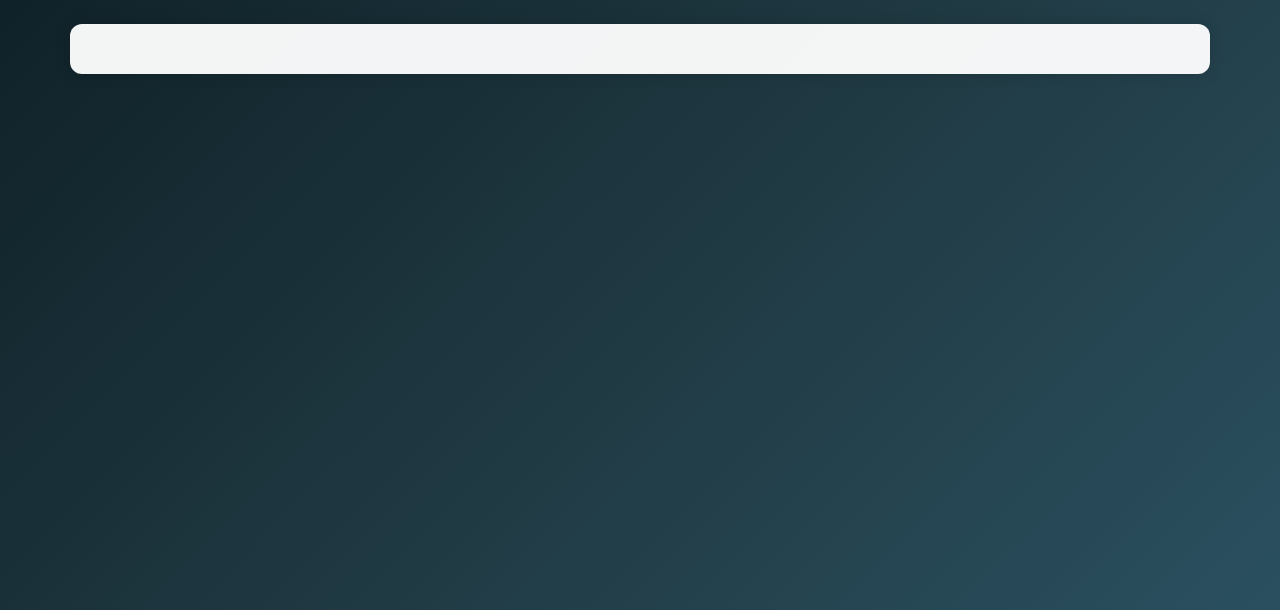
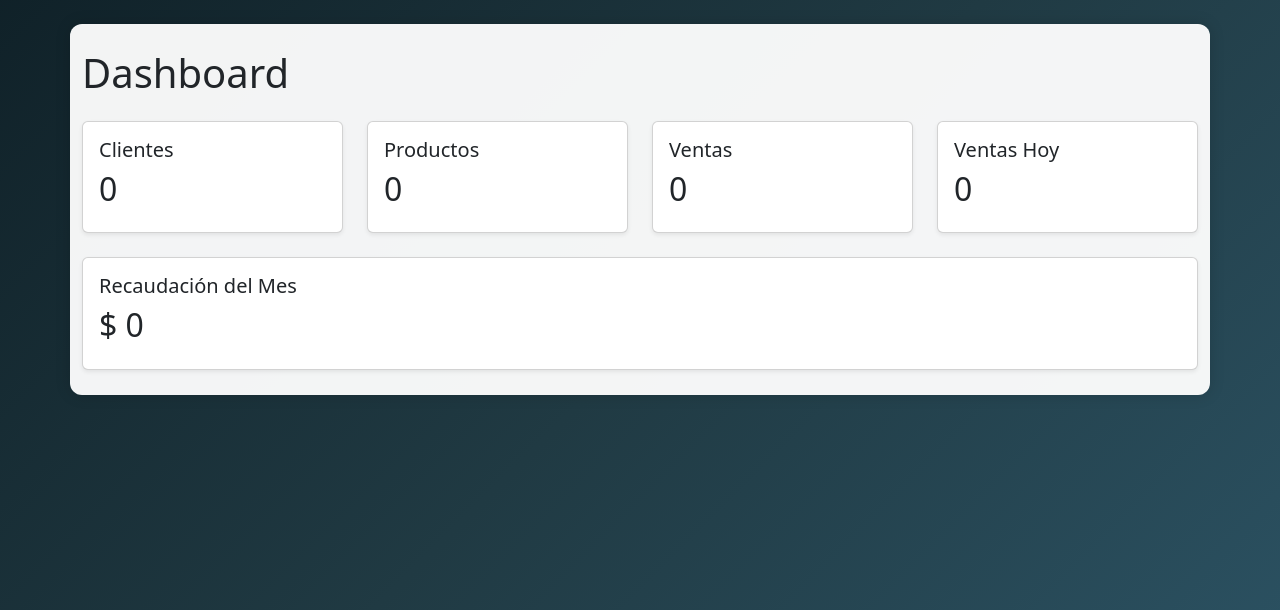
Before and after one commit to marisoltorres99/GestionStock, a Flask app: page / in a window 1280 px wide. Shown: the part 56-666 px from the top of the page. Run offline with Flask 3, Linux system fonts and the light colour scheme; data that the repository does not hold is empty.

Commit message:
dashboard al inicio

```diff
--- a/app.py
+++ b/app.py
@@ -6,6 +6,11 @@ from routes.ventas_routes import venta_bp
 from routes.pago_routes import pago_bp
 from routes.informes_routes import informe_bp
 from flask_migrate import Migrate
+from models.cliente import Cliente
+from models.producto import Producto
+from models.venta import Venta
+from sqlalchemy import func
+from datetime import datetime, timedelta
 import os
 
 app = Flask(__name__)
@@ -39,7 +44,51 @@ app.secret_key = "clave_secreta"
 
 @app.route("/")
 def home():
-    return render_template("index.html")
+
+    total_clientes = Cliente.query.count()
+
+    total_productos = Producto.query.count()
+
+    total_ventas = Venta.query.count()
+
+    inicio_hoy = datetime.today().replace(
+        hour=0,
+        minute=0,
+        second=0,
+        microsecond=0
+    )
+
+    inicio_manana = inicio_hoy + timedelta(days=1)
+
+    ventas_hoy = (
+        Venta.query.filter(
+            Venta.fecha >= inicio_hoy,
+            Venta.fecha < inicio_manana
+        ).count()
+    )
+
+    inicio_mes = datetime.today().replace(
+        day=1,
+        hour=0,
+        minute=0,
+        second=0,
+        microsecond=0
+    )
+
+    recaudacion_mes = (
+        db.session.query(func.sum(Venta.total))
+        .filter(Venta.fecha >= inicio_mes)
+        .scalar() or 0
+    )
+
+    return render_template(
+        "index.html",
+        total_clientes=total_clientes,
+        total_productos=total_productos,
+        total_ventas=total_ventas,
+        ventas_hoy=ventas_hoy,
+        recaudacion_mes=recaudacion_mes
+    )
 
 if __name__ == "__main__":
     app.run(debug=True)
--- a/templates/index.html
+++ b/templates/index.html
@@ -1 +1,113 @@
 {% extends "base.html" %}
+
+{% block contenido %}
+
+<h1 class="mb-4">
+    Dashboard
+</h1>
+
+<div class="row g-4">
+
+    <div class="col-md-6 col-lg-3">
+
+        <div class="card shadow-sm h-100">
+
+            <div class="card-body">
+
+                <h5 class="card-title">
+                    Clientes
+                </h5>
+
+                <h2>
+                    {{ total_clientes }}
+                </h2>
+
+            </div>
+
+        </div>
+
+    </div>
+
+    <div class="col-md-6 col-lg-3">
+
+        <div class="card shadow-sm h-100">
+
+            <div class="card-body">
+
+                <h5 class="card-title">
+                    Productos
+                </h5>
+
+                <h2>
+                    {{ total_productos }}
+                </h2>
+
+            </div>
+
+        </div>
+
+    </div>
+
+    <div class="col-md-6 col-lg-3">
+
+        <div class="card shadow-sm h-100">
+
+            <div class="card-body">
+
+                <h5 class="card-title">
+                    Ventas
+                </h5>
+
+                <h2>
+                    {{ total_ventas }}
+                </h2>
+
+            </div>
+
+        </div>
+
+    </div>
+
+    <div class="col-md-6 col-lg-3">
+
+        <div class="card shadow-sm h-100">
+
+            <div class="card-body">
+
+                <h5 class="card-title">
+                    Ventas Hoy
+                </h5>
+
+                <h2>
+                    {{ ventas_hoy }}
+                </h2>
+
+            </div>
+
+        </div>
+
+    </div>
+
+    <div class="col-12">
+
+        <div class="card shadow-sm">
+
+            <div class="card-body">
+
+                <h5 class="card-title">
+                    Recaudación del Mes
+                </h5>
+
+                <h2>
+                    $ {{ recaudacion_mes }}
+                </h2>
+
+            </div>
+
+        </div>
+
+    </div>
+
+</div>
+
+{% endblock %}
```
